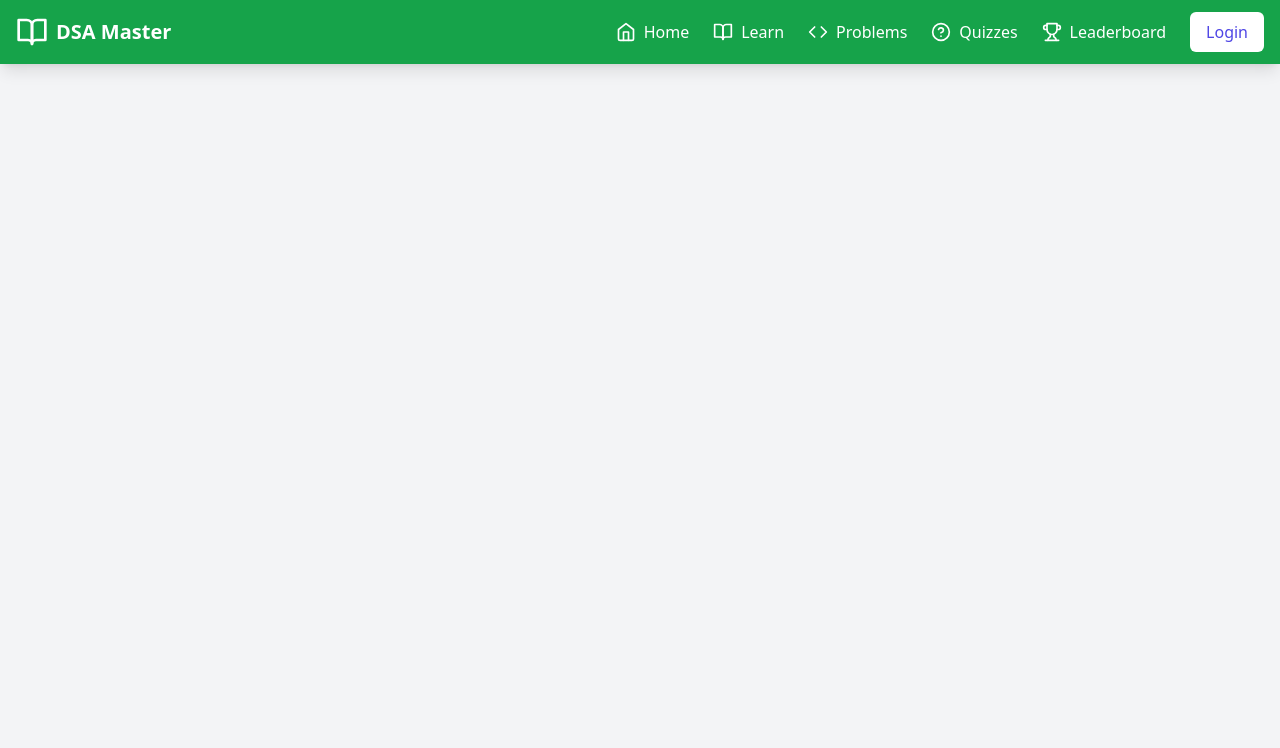
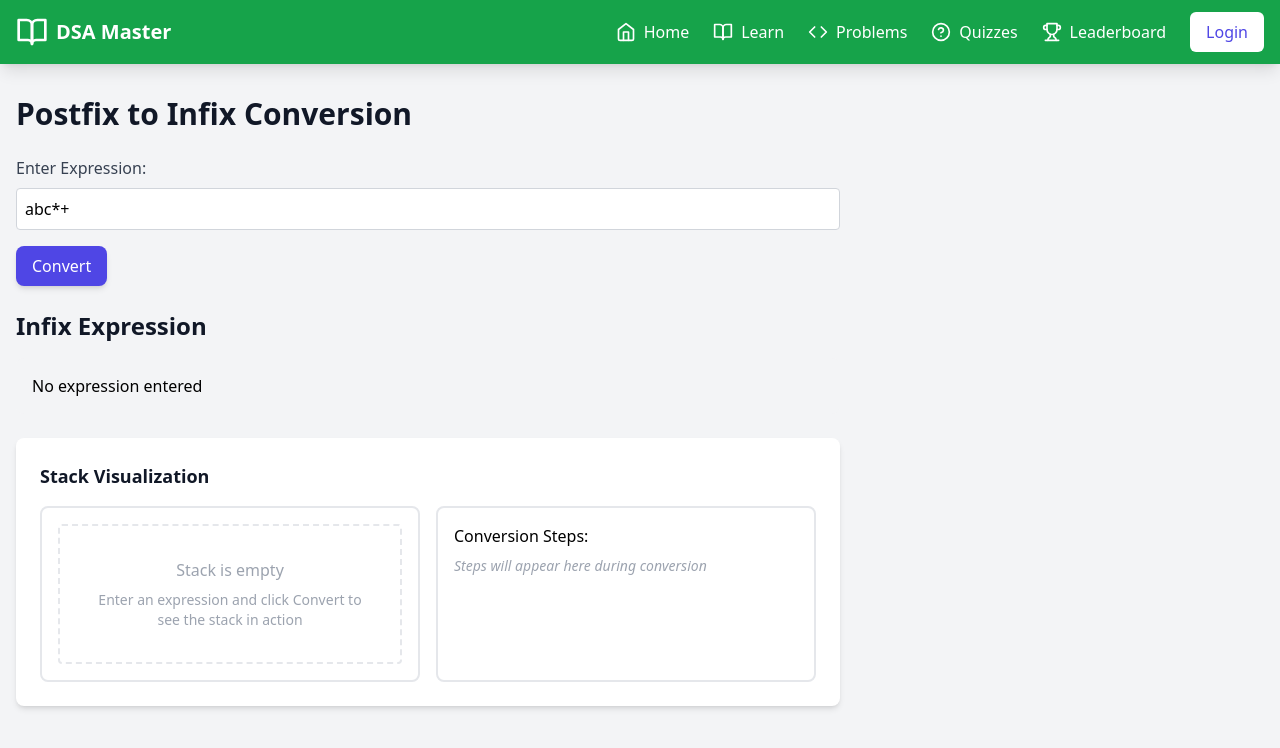
Before and after one commit to rayaansomaiah/Gamified-dsa, a React (Vite) app: page /learn/postfix-infix in a window 1280 px wide. Shown: the top 748 px of the page. Built offline with nearby package versions, Linux system fonts and the light colour scheme.

Commit message:
add Postfix to Infix game and update learning modules

```diff
--- a/src/App.tsx
+++ b/src/App.tsx
@@ -12,6 +12,7 @@ import ProblemSolvingPage from './pages/ProblemSolvingPage';
 import QuizListPage from './pages/QuizListPage';
 import StackVisualizer from './components/learning/StackVisualizer';
 import InfixToPostfixGame from './components/learning/infixToPostfix/infixToPostfixGame';
+import PostfixToInfixGame from './components/learning/postfixToInfix/postfixToInfixGame';
 import BasicConceptsPage from './pages/BasicConceptsPage';
 import ArraysPage from './pages/ArraysPage';
 import BasicAlgorithmsPage from './pages/BasicAlgorithmsPage';
@@ -38,6 +39,7 @@ function App() {
               <Route path="/quizzes" element={<QuizListPage />} />
               <Route path="/learn/stack" element={<StackVisualizer onOperation={(op) => console.log(op)} />} />
               <Route path="/learn/infix-postfix" element={<InfixToPostfixGame />} />
+              <Route path="/learn/postfix-infix" element={<PostfixToInfixGame />} />
               <Route path="/learn/basics" element={<BasicConceptsPage />} />
               <Route path="/quiz/basics" element={<BasicConceptsQuiz />} />
               <Route path="/learn/arrays" element={<ArraysPage />} />
--- a/src/components/learning/ModuleList.tsx
+++ b/src/components/learning/ModuleList.tsx
@@ -15,6 +15,12 @@ const modules = [
     title: 'Infix to Postfix',
     description: 'Master expression conversion with an interactive game that teaches operator precedence and stack usage.',
     path: '/learn/infix-postfix',
+    icon: <Calculator className="w-6 h-6 text-indigo-600" />,
+    difficulty: 'Intermediate'
+  },
+  {title: 'Postfix to Infix',
+    description: 'Master expression conversion with an interactive game that teaches operator precedence and stack usage.',
+    path: '/learn/postfix-infix',
     icon: <Calculator className="w-6 h-6 text-indigo-600" />,
     difficulty: 'Intermediate'
   },
--- /dev/null
+++ b/src/components/learning/index.tsx
@@ -0,0 +1,28 @@
+import React from 'react';
+import { Link } from 'react-router-dom';
+// ...existing code...
+
+const LearningPage: React.FC = () => {
+  return (
+    <div className="max-w-7xl mx-auto px-4 py-8">
+      <h1 className="text-3xl font-bold text-gray-900 mb-6">Learning Modules</h1>
+      <div className="grid grid-cols-1 md:grid-cols-2 gap-6">
+        <Link to="/learn/infix-postfix">
+          <div className="p-6 bg-white rounded-lg shadow-md hover:shadow-lg transition-shadow duration-300">
+            <h2 className="text-2xl font-bold text-gray-900 mb-2">Infix to Postfix</h2>
+            <p className="text-gray-700">Learn how to convert infix expressions to postfix notation.</p>
+          </div>
+        </Link>
+        <Link to="/learn/postfix-infix">
+          <div className="p-6 bg-white rounded-lg shadow-md hover:shadow-lg transition-shadow duration-300">
+            <h2 className="text-2xl font-bold text-gray-900 mb-2">Postfix to Infix</h2>
+            <p className="text-gray-700">Learn how to convert postfix expressions to infix notation.</p>
+          </div>
+        </Link>
+        {/* Add more learning modules here */}
+      </div>
+    </div>
+  );
+};
+
+export default LearningPage;
--- /dev/null
+++ b/src/components/learning/postfixToInfix/postfixToInfixGame.tsx
@@ -0,0 +1,167 @@
+import React, { useState, useEffect } from 'react';
+
+// Stack implementation using array
+class ArrayStack {
+  private stack: string[] = [];
+
+  push(value: string) {
+    this.stack.push(value);
+  }
+
+  pop(): string | undefined {
+    return this.stack.pop();
+  }
+
+  peek(): string | undefined {
+    return this.stack[this.stack.length - 1];
+  }
+
+  isEmpty(): boolean {
+    return this.stack.length === 0;
+  }
+
+  getStack(): string[] {
+    return this.stack;
+  }
+}
+
+const PostfixToInfixGame: React.FC = () => {
+  const [expression, setExpression] = useState('');
+  const [stack, setStack] = useState<string[]>([]);
+  const [infix, setInfix] = useState<string>('');
+  const [steps, setSteps] = useState<string[]>([]);
+  const [isProcessing, setIsProcessing] = useState(false);
+  const [currentStep, setCurrentStep] = useState<number>(0);
+
+  // Add example data when component mounts
+  useEffect(() => {
+    setExpression('abc*+');
+  }, []);
+
+  const handleExpressionChange = (e: React.ChangeEvent<HTMLInputElement>) => {
+    setExpression(e.target.value);
+  };
+
+  const handleConvert = async () => {
+    setIsProcessing(true);
+    setCurrentStep(0);
+    setStack([]); // Reset stack
+    setSteps([]); // Reset steps
+
+    const stackInstance = new ArrayStack();
+    const newSteps: string[] = [];
+
+    for (const char of expression.split('')) {
+      if (!/[+\-*/^()]/.test(char)) {
+        stackInstance.push(char);
+        newSteps.push(`Push operand '${char}' onto stack`);
+        setStack([...stackInstance.getStack()]);
+        setSteps(prev => [...prev, `Push operand '${char}' onto stack`]);
+        await new Promise(resolve => setTimeout(resolve, 500)); // Add delay for visualization
+      } else {
+        const operand2 = stackInstance.pop()!;
+        const operand1 = stackInstance.pop()!;
+        const newExpr = `(${operand1}${char}${operand2})`;
+        stackInstance.push(newExpr);
+        newSteps.push(`Pop operands '${operand1}' and '${operand2}', push '${newExpr}'`);
+        setStack([...stackInstance.getStack()]);
+        setSteps(prev => [...prev, `Pop operands '${operand1}' and '${operand2}', push '${newExpr}'`]);
+        await new Promise(resolve => setTimeout(resolve, 500));
+      }
+    }
+
+    setInfix(stackInstance.pop()!);
+    setIsProcessing(false);
+  };
+
+  // Helper function to determine stack item color and animation
+  const getStackItemStyle = (value: string, index: number) => {
+    const isOperator = /[+\-*/^()]/.test(value);
+    const isNew = index === stack.length - 1;
+
+    return `
+      p-2 rounded text-center
+      ${isOperator ? 'bg-blue-100 text-blue-700' : 'bg-purple-100 text-purple-700'}
+      ${isNew && isProcessing ? 'animate-bounce' : ''}
+      transition-all duration-300 ease-in-out
+    `;
+  };
+
+  return (
+    <div className="max-w-7xl mx-auto px-4 py-8">
+      <div className="grid grid-cols-1 md:grid-cols-3 gap-6">
+        <div className="md:col-span-2">
+          <h1 className="text-3xl font-bold text-gray-900 mb-6">Postfix to Infix Conversion</h1>
+          <div className="mb-4">
+            <label className="block text-gray-700 mb-2">Enter Expression:</label>
+            <input
+              type="text"
+              value={expression}
+              onChange={handleExpressionChange}
+              className="w-full p-2 border border-gray-300 rounded"
+              placeholder="Enter a postfix expression (e.g., abc*+)"
+            />
+          </div>
+          <button
+            onClick={handleConvert}
+            className="px-4 py-2 bg-indigo-600 text-white rounded-lg shadow-md hover:bg-indigo-700"
+          >
+            Convert
+          </button>
+
+          <div className="mt-6">
+            <h2 className="text-2xl font-bold text-gray-900 mb-4">Infix Expression</h2>
+            <div className="p-4 bg-gray-100 rounded-lg">{infix || 'No expression entered'}</div>
+          </div>
+
+          <div className="bg-white p-6 rounded-lg shadow-md mt-6">
+            <h3 className="text-lg font-semibold text-gray-900 mb-4">Stack Visualization</h3>
+            <div className="grid grid-cols-1 md:grid-cols-2 gap-4">
+              <div className="border-2 border-gray-200 rounded-lg p-4">
+                <div className="flex flex-col-reverse space-y-reverse space-y-2">
+                  {stack.map((value, index) => (
+                    <div
+                      key={index}
+                      className={getStackItemStyle(value, index)}
+                    >
+                      {value}
+                      {index === stack.length - 1 && (
+                        <span className="text-xs text-gray-500 block">← Top</span>
+                      )}
+                    </div>
+                  ))}
+                  {stack.length === 0 && (
+                    <div className="text-gray-400 text-center p-8 border-2 border-dashed border-gray-200 rounded">
+                      <p>Stack is empty</p>
+                      <p className="text-sm mt-2">Enter an expression and click Convert to see the stack in action</p>
+                    </div>
+                  )}
+                </div>
+              </div>
+              <div className="border-2 border-gray-200 rounded-lg p-4">
+                <h4 className="font-medium mb-2">Conversion Steps:</h4>
+                <ol className="list-decimal list-inside text-sm text-gray-600">
+                  {steps.map((step, index) => (
+                    <li
+                      key={index}
+                      className={`mb-1 p-1 rounded ${
+                        currentStep === index ? 'bg-yellow-100' : ''
+                      }`}
+                    >
+                      {step}
+                    </li>
+                  ))}
+                  {steps.length === 0 && (
+                    <p className="text-gray-400 italic">Steps will appear here during conversion</p>
+                  )}
+                </ol>
+              </div>
+            </div>
+          </div>
+        </div>
+      </div>
+    </div>
+  );
+};
+
+export default PostfixToInfixGame;
```
